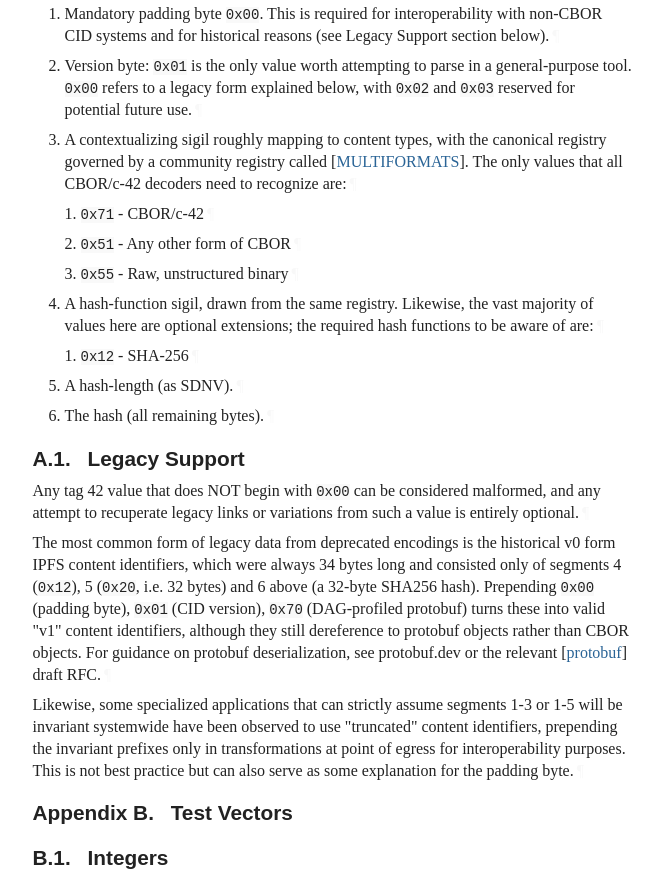
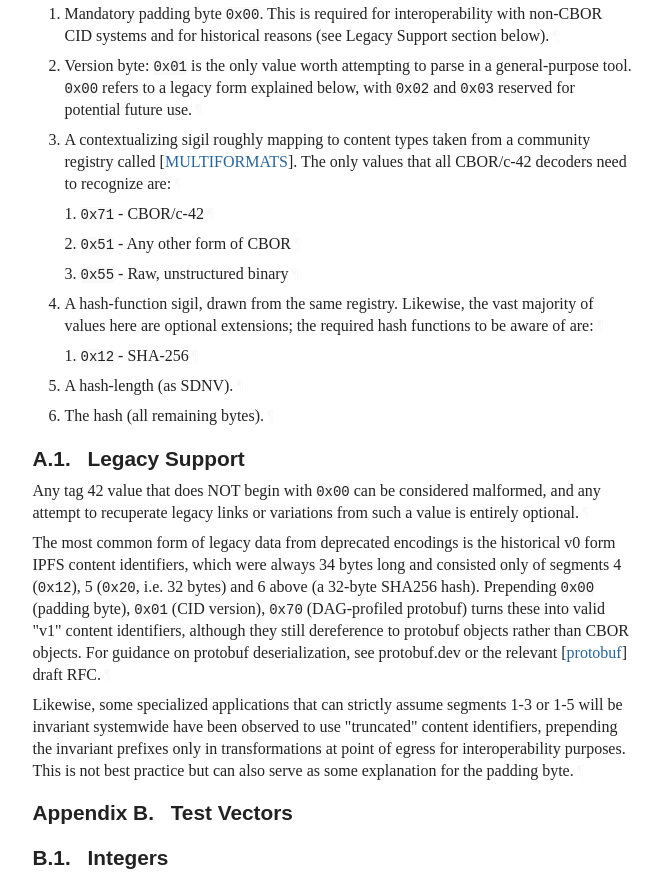
Before and after one commit to ipfs-tech/cborc42, a plain HTML site: page draft-caballero-cbor-cborc42.html in a window 1280 px wide. Shown: the part 9198-10073 px from the top of the page, without its empty margins (92-752 px from the left). Drawn offline with Linux system fonts and the light colour scheme; a web font is replaced by a local one.

Commit message:
Script updating gh-pages from e2b0835. [ci skip]

```diff
--- a/draft-caballero-cbor-cborc42.html
+++ b/draft-caballero-cbor-cborc42.html
@@ -1886,7 +1886,7 @@ The sequence of segments is as follows:<a href="#appendix-A-4" class="pilcrow">
           <p id="appendix-A-5.2.1">Version byte: <code>0x01</code> is the only value worth attempting to parse in a general-purpose tool.  <code>0x00</code> refers to a legacy form explained below, with <code>0x02</code> and <code>0x03</code> reserved for potential future use.<a href="#appendix-A-5.2.1" class="pilcrow">¶</a></p>
 </li>
         <li id="appendix-A-5.3">
-          <p id="appendix-A-5.3.1">A contextualizing sigil roughly mapping to content types, with the canonical registry governed by a community registry called <span>[<a href="#MULTIFORMATS" class="cite xref">MULTIFORMATS</a>]</span>. The only values that all CBOR/c-42 decoders need to recognize are:<a href="#appendix-A-5.3.1" class="pilcrow">¶</a></p>
+          <p id="appendix-A-5.3.1">A contextualizing sigil roughly mapping to content types taken from a community registry called <span>[<a href="#MULTIFORMATS" class="cite xref">MULTIFORMATS</a>]</span>. The only values that all CBOR/c-42 decoders need to recognize are:<a href="#appendix-A-5.3.1" class="pilcrow">¶</a></p>
 <ol start="1" type="1" class="normal type-1" id="appendix-A-5.3.2">
 <li id="appendix-A-5.3.2.1">
               <p id="appendix-A-5.3.2.1.1"><code>0x71</code> - CBOR/c-42<a href="#appendix-A-5.3.2.1.1" class="pilcrow">¶</a></p>
```
Also changed, not shown: index.html (+1 -1 lines), draft-caballero-cbor-cborc42.txt.
